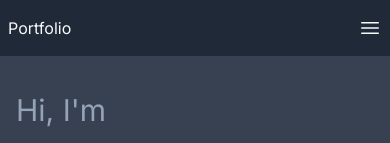
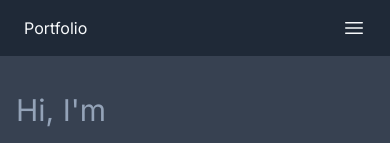
Before and after one commit to lioneljmorrison/portfolio, a Next.js app: page / in a window 390 px wide. Shown: the top 143 px of the page. Built offline with nearby package versions, Linux system fonts and the light colour scheme.

Commit message:
Fixed padding

```diff
--- a/app/components/nav.tsx
+++ b/app/components/nav.tsx
@@ -25,7 +25,7 @@
 
   return (
     <nav className="z-20 sticky top-0 bg-gray-800 text-slate-50">
-      <div className="max-w-7xl mx-auto py-4 px-2 sm:px-6 lg:px-8">
+      <div className="max-w-7xl mx-auto py-4 px-6 lg:px-8">
         <div className="flex items-center justify-between">
           <div>Portfolio</div>
           <div className="hidden md:flex items-center space-x-5 text-sm">
```
